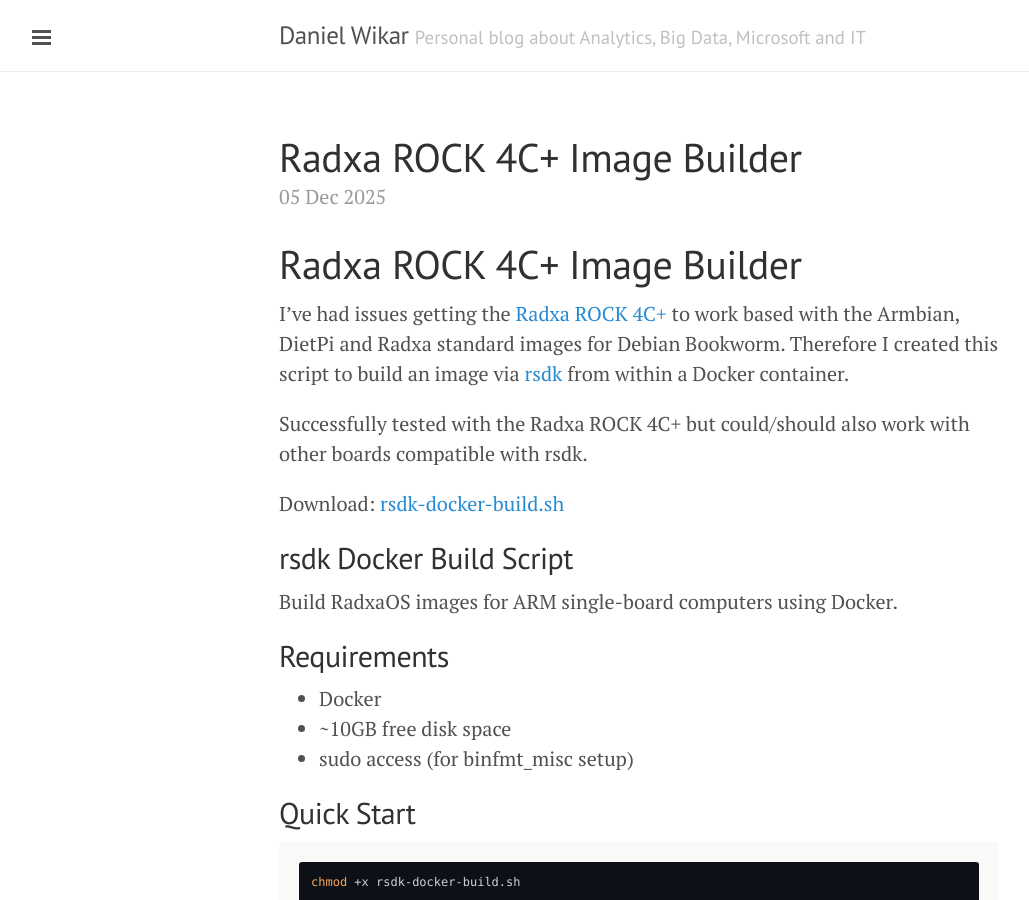
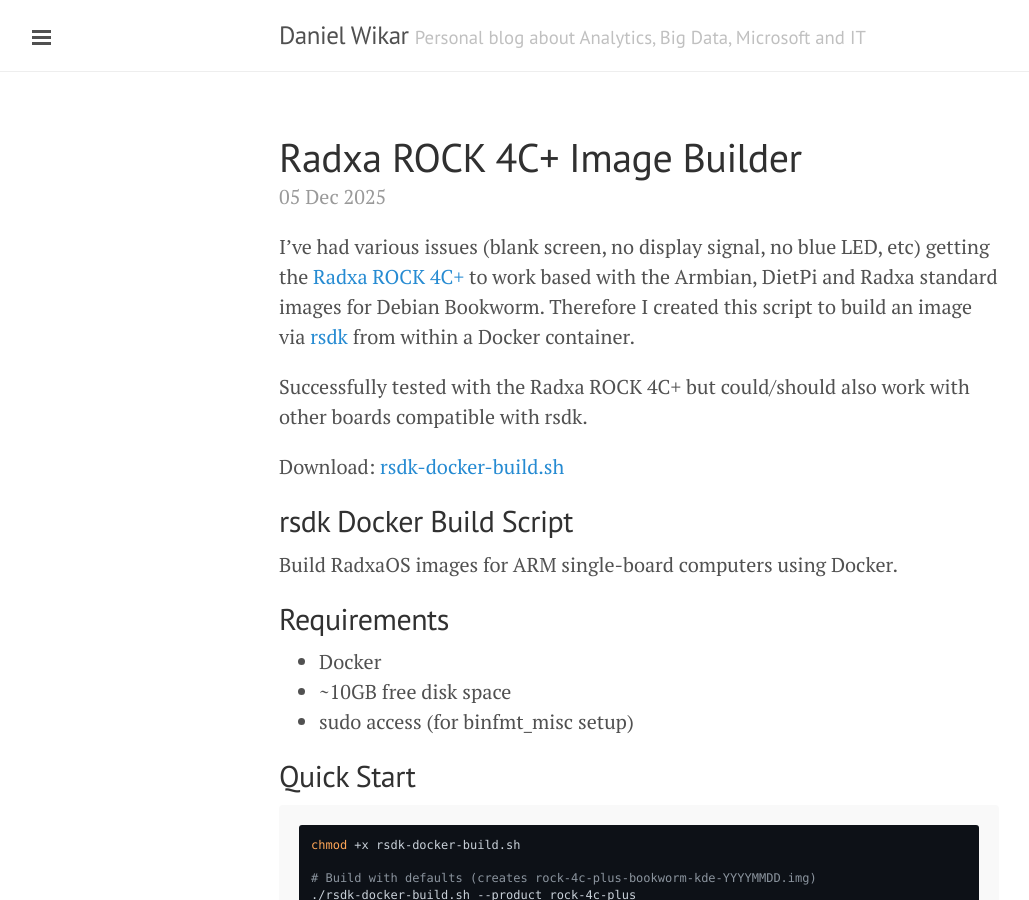
Before and after one commit to wikar/wikar.github.io, a Jekyll site: the page built from _posts/2025-12-05-radxa-rock-4c-plus-image-builder.markdown, in a window 1280 px wide and 900 px high. Shown: the whole window, without its empty margins (1-1030 px from the left). Built offline with Jekyll 4.4.1, drawn with Linux system fonts in a browser that asks for light colours; nearby versions of some CDN libraries; comment, search, counter and statistics services are not loaded.

Commit message:
Minor change

```diff
--- a/_posts/2025-12-05-radxa-rock-4c-plus-image-builder.markdown
+++ b/_posts/2025-12-05-radxa-rock-4c-plus-image-builder.markdown
@@ -6,9 +6,7 @@
 categories: [Linux]
 ---
 
-# Radxa ROCK 4C+ Image Builder
-
-I've had issues getting the [Radxa ROCK 4C+](https://radxa.com/products/rock4/4cp/) to work based with the Armbian, DietPi and Radxa standard images for Debian Bookworm. Therefore I created this script to build an image via [rsdk](https://github.com/RadxaOS-SDK/rsdk) from within a Docker container.
+I've had various issues (blank screen, no display signal, no blue LED, etc) getting the [Radxa ROCK 4C+](https://radxa.com/products/rock4/4cp/) to work based with the Armbian, DietPi and Radxa standard images for Debian Bookworm. Therefore I created this script to build an image via [rsdk](https://github.com/RadxaOS-SDK/rsdk) from within a Docker container.
 
 Successfully tested with the Radxa ROCK 4C+ but could/should also work with other boards compatible with rsdk.
 
```
